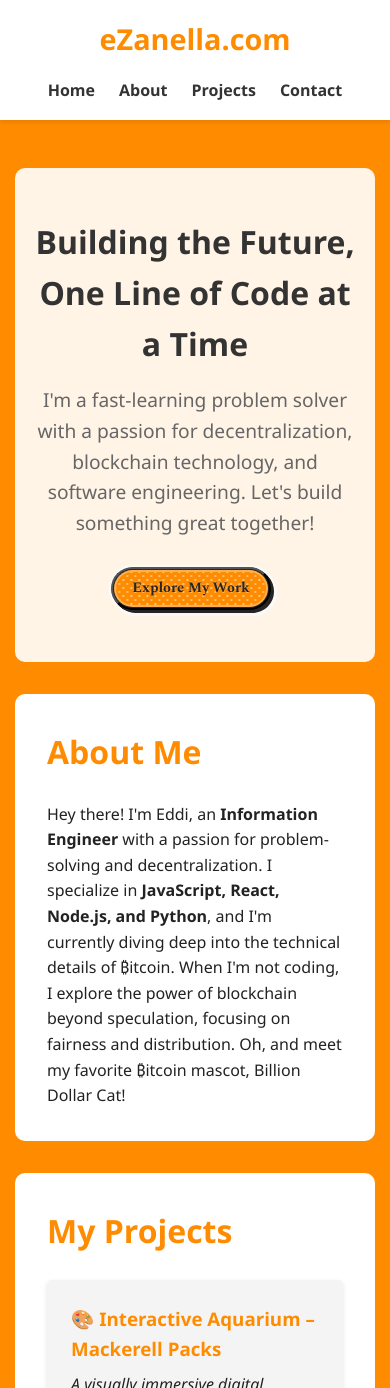
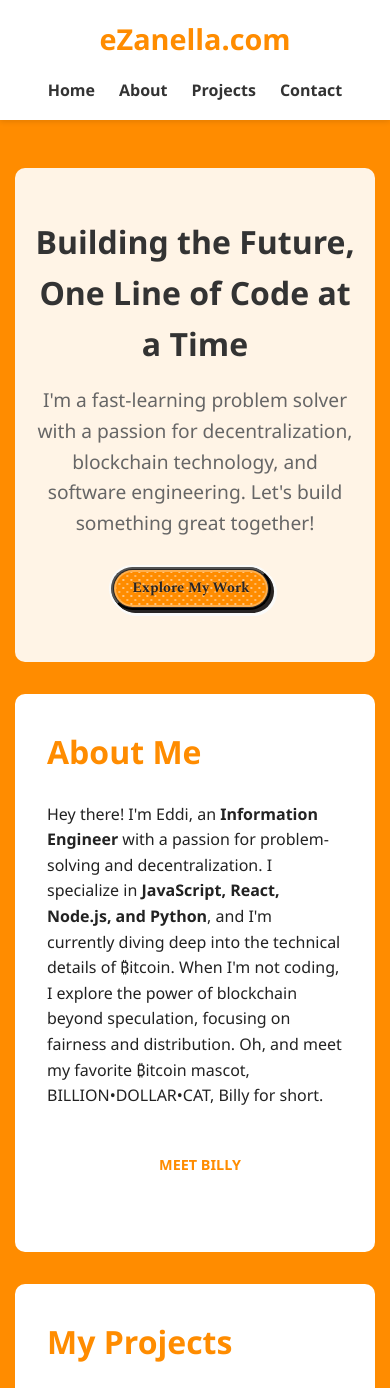
Before and after one commit to SequoiaB/ezanella_dot_com, a React (Create React App) app: page / in a window 390 px wide. Shown: the top 1388 px of the page. Built offline with nearby package versions, Linux system fonts and the light colour scheme; a web font is replaced by a local one.

Commit message:
billy animation

```diff
--- /dev/null
+++ b/src/components/BillyAnimation.js
@@ -0,0 +1,69 @@
+import React, { useState, useEffect, useRef } from 'react';
+import billyImage from '../assets/images/billy.png';
+import '../styles/BillyAnimation.css';
+import SecondaryButton from './SecondaryButton';
+
+/**
+ * BillyAnimation component for the Bitcoin cat memecoin (BILLION•DOLLAR•CAT / $BDC)
+ * Features an animation that shows Billy growing with a spin effect,
+ * smoothly rotating from horizontal to vertical and back, then spinning while shrinking.
+ */
+const BillyAnimation = () => {
+  const [showAnimation, setShowAnimation] = useState(false);
+  const [animationComplete, setAnimationComplete] = useState(false);
+  const animationTimeoutRef = useRef(null);
+
+  // Trigger the animation to appear
+  const handleShowBilly = () => {
+    setShowAnimation(true);
+    setAnimationComplete(false);
+
+    // Set a timeout to hide the animation after it completes one cycle
+    if (animationTimeoutRef.current) {
+      clearTimeout(animationTimeoutRef.current);
+    }
+
+    // Total animation time:
+    // 1.2s for fade-in + 6s for rotation + 1.2s for fade-out = 8.4s
+    // Add a small buffer to ensure animations complete
+    animationTimeoutRef.current = setTimeout(() => {
+      setAnimationComplete(true);
+
+      // After fade out completes, completely hide the element
+      setTimeout(() => {
+        setShowAnimation(false);
+      }, 1300); // slightly longer than shrink-spin-out animation duration
+    }, 7200); // 1.2s + 6s = 7.2s for both appear and rotate
+  };
+
+  // Clean up timeout on unmount
+  useEffect(() => {
+    return () => {
+      if (animationTimeoutRef.current) {
+        clearTimeout(animationTimeoutRef.current);
+      }
+    };
+  }, []);
+
+  return (
+    <div className="billy-animation-container">
+      {!showAnimation && (
+        <div className="billy-button-container">
+          <SecondaryButton text="Meet Billy" onClick={handleShowBilly} />
+        </div>
+      )}
+
+      {showAnimation && (
+        <div className={`billy-animation ${animationComplete ? 'fade-out' : 'fade-in'}`}>
+          <img
+            src={billyImage}
+            alt="BILLION•DOLLAR•CAT ($BDC) - Bitcoin cat memecoin"
+            className="billy-image"
+          />
+        </div>
+      )}
+    </div>
+  );
+};
+
+export default BillyAnimation;
--- a/src/components/Main.js
+++ b/src/components/Main.js
@@ -2,6 +2,7 @@ import React, { useState } from 'react';
 import '../styles/Main.css';
 import '../styles/Button.css';
 import SecondaryButton from './SecondaryButton';
+import BillyAnimation from './BillyAnimation';
 
 /**
  * Main component for the website's main content
@@ -48,12 +49,19 @@ function Main() {
         {/* About section */}
         <section id="about" className="about-section">
           <h2>About Me</h2>
-          <p>
-          Hey there! I'm Eddi, an <strong>Information Engineer</strong> with a passion for problem-solving and decentralization.
-          I specialize in <strong>JavaScript, React, Node.js, and Python</strong>, and I'm currently diving deep into the technical details of ₿itcoin.
-          When I'm not coding, I explore the power of blockchain beyond speculation, focusing on fairness and distribution.
-          Oh, and meet my favorite ₿itcoin mascot, Billion Dollar Cat!
-          </p>
+          <div className="about-content">
+            <div className="about-text">
+              <p>
+                Hey there! I'm Eddi, an <strong>Information Engineer</strong> with a passion for problem-solving and decentralization.
+                I specialize in <strong>JavaScript, React, Node.js, and Python</strong>, and I'm currently diving deep into the technical details of ₿itcoin.
+                When I'm not coding, I explore the power of blockchain beyond speculation, focusing on fairness and distribution.
+                Oh, and meet my favorite ₿itcoin mascot, BILLION•DOLLAR•CAT, Billy for short.
+              </p>
+            </div>
+          </div>
+
+          {/* Billy Animation - now beneath the text */}
+          <BillyAnimation />
         </section>
 
         {/* Projects section */}
--- /dev/null
+++ b/src/styles/BillyAnimation.css
@@ -0,0 +1,110 @@
+/**
+ * Billy Animation Styles
+ *
+ * This file contains styles for the Bitcoin cat (Billy) animation
+ * that appears on button click, grows in size with a spinning effect,
+ * smoothly rotates from horizontal to vertical position, and then disappears.
+ */
+
+.billy-animation-container {
+  text-align: center;
+  margin: 2rem auto;
+  max-width: 500px;
+}
+
+.billy-button-container {
+  margin: 1.5rem 0;
+}
+
+.billy-animation {
+  position: relative;
+  width: 200px;
+  height: 200px;
+  margin: 2rem auto;
+  display: flex;
+  align-items: center;
+  justify-content: center;
+  perspective: 1000px;
+}
+
+.billy-animation.fade-in {
+  animation: grow-spin-in 1.2s ease-out forwards;
+}
+
+.billy-animation.fade-out {
+  animation: shrink-spin-out 1.2s ease-in forwards;
+}
+
+.billy-image {
+  width: 100%;
+  height: auto;
+  display: block;
+  margin: 0 auto;
+  transform-style: preserve-3d;
+  backface-visibility: hidden;
+  object-fit: contain;
+}
+
+/* Apply the rotation animation only when fully visible */
+.billy-animation.fade-in .billy-image {
+  animation: smooth-rotate-billy 6s ease-in-out 1.2s; /* Start after fade-in completes */
+}
+
+/* Animation for growing and spinning in */
+@keyframes grow-spin-in {
+  0% {
+    opacity: 0;
+    transform: scale(0.2) rotate(0deg);
+  }
+  50% {
+    opacity: 0.7;
+    transform: scale(0.6) rotate(180deg);
+  }
+  100% {
+    opacity: 1;
+    transform: scale(1) rotate(360deg);
+  }
+}
+
+/* Animation for shrinking and spinning out */
+@keyframes shrink-spin-out {
+  0% {
+    opacity: 1;
+    transform: scale(1) rotate(0deg);
+  }
+  50% {
+    opacity: 0.7;
+    transform: scale(0.6) rotate(-180deg);
+  }
+  100% {
+    opacity: 0;
+    transform: scale(0.2) rotate(-360deg);
+  }
+}
+
+/* Smoother animation keyframes for Billy rotation without pausing at diagonal */
+@keyframes smooth-rotate-billy {
+  0% {
+    transform: rotate(0deg); /* Start horizontal */
+  }
+  25% {
+    transform: rotate(-90deg); /* Smoothly to vertical */
+  }
+  50% {
+    transform: rotate(-90deg); /* Stay vertical */
+  }
+  75% {
+    transform: rotate(0deg); /* Smoothly back to horizontal */
+  }
+  100% {
+    transform: rotate(0deg); /* End horizontal */
+  }
+}
+
+/* Responsive styles */
+@media (max-width: 768px) {
+  .billy-animation {
+    width: 150px;
+    height: 150px;
+  }
+}
--- a/src/styles/Main.css
+++ b/src/styles/Main.css
@@ -171,3 +171,29 @@ img {
     grid-template-columns: 1fr;
   }
 }
+
+.about-content {
+  display: flex;
+  flex-wrap: wrap;
+  gap: 2rem;
+  align-items: flex-start;
+  justify-content: space-between;
+  margin-bottom: 2rem;
+}
+
+.about-text {
+  flex: 1;
+  min-width: 300px;
+}
+
+@media (max-width: 768px) {
+  .about-content {
+    flex-direction: column;
+    margin-bottom: 1.5rem;
+  }
+
+  .about-text {
+    width: 100%;
+    min-width: unset;
+  }
+}
```
